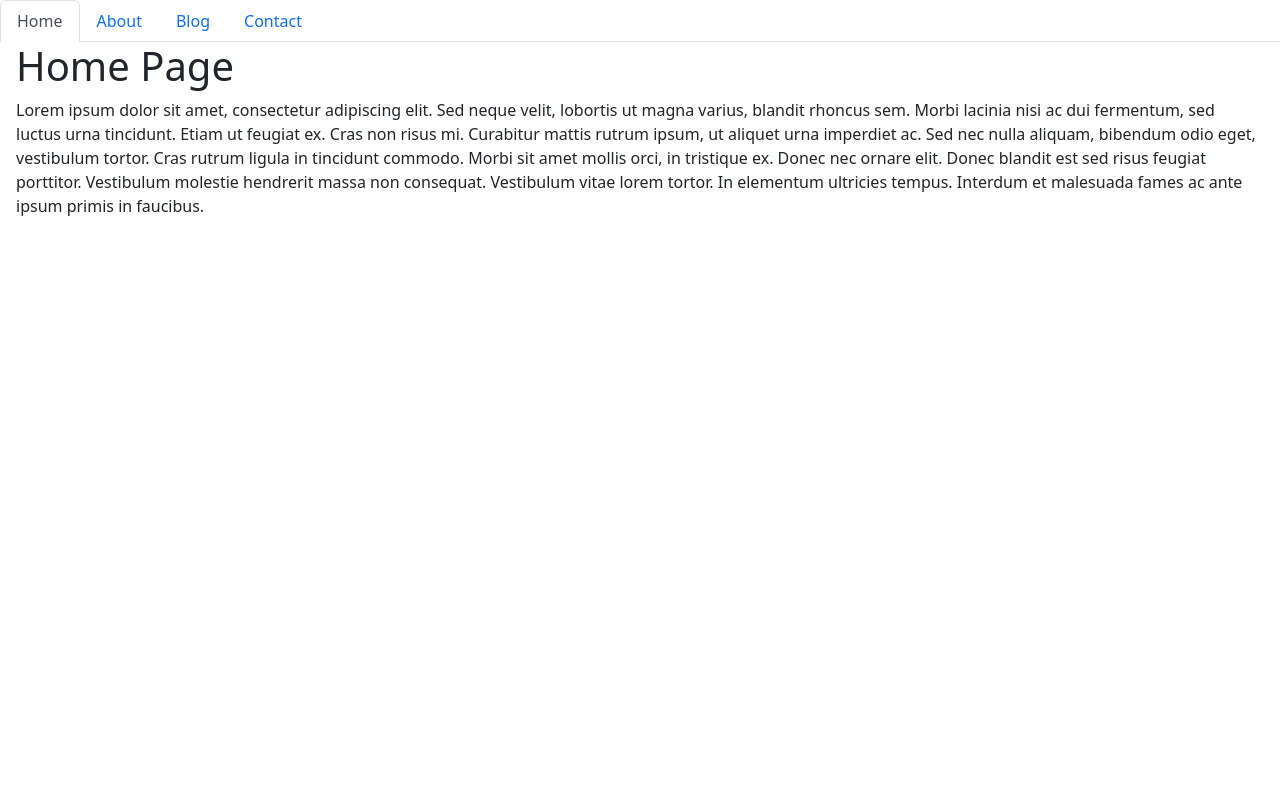
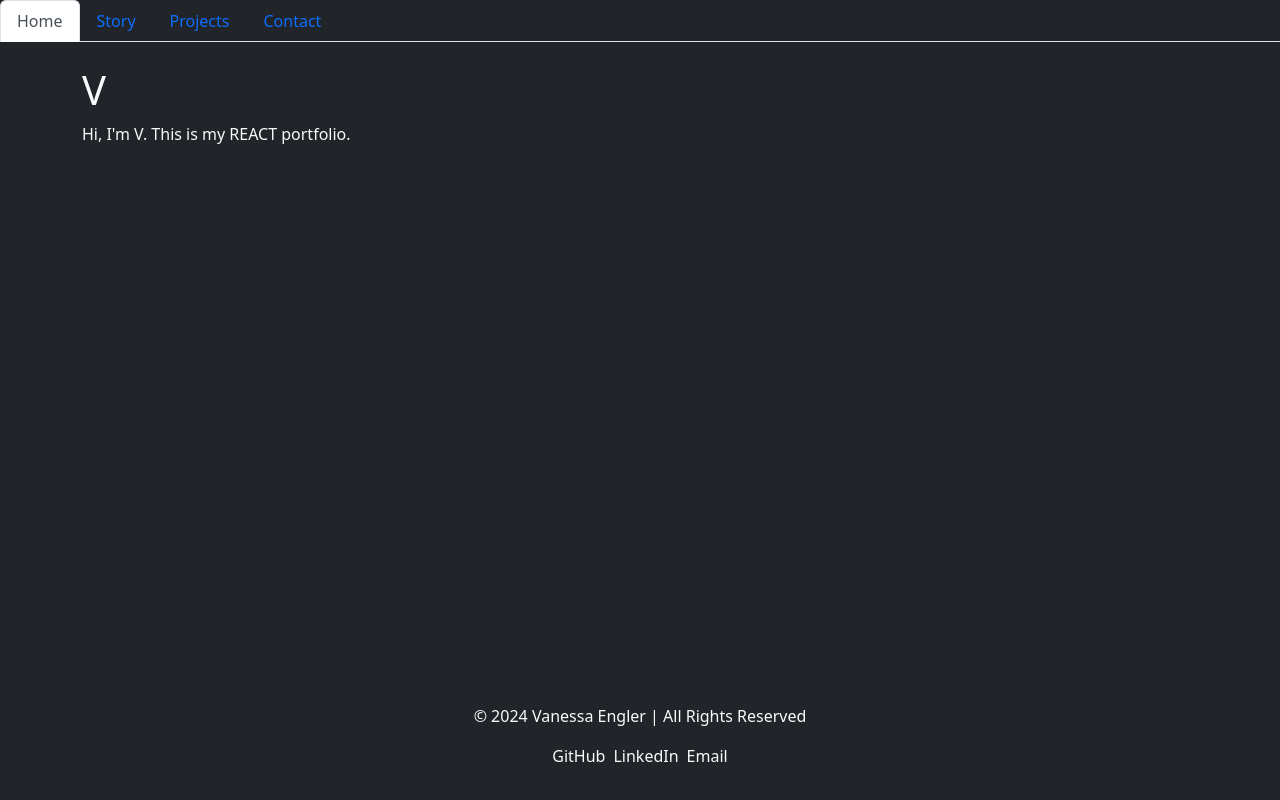
Before and after one commit to LunarWyrm/v-react-portfolio, a React (Vite) app in the folder Portfolio/: page / in a window 1280 px wide. Built offline with nearby package versions, Linux system fonts and the light colour scheme.

Commit message:
Added styling and project placeholders
-Added styling and project placeholders

```diff
--- /dev/null
+++ b/Portfolio/src/App.css
@@ -0,0 +1,41 @@
+body {
+    background-color: #121212; /* Dark background */
+    color: #f0f0f0; /* Light text */
+  }
+
+  .nav-link {
+    color: #f0f0f0;
+  }
+
+  .nav-link.active {
+    background-color: #222222;
+    color: #ffffff;
+  }
+
+  .card {
+    border: 1px solid #98E970;
+  }
+
+  .btn-outline-light {
+    border-color: #98E970;
+    color: #98E970;
+  }
+
+  .btn-outline-light:hover {
+    background-color: #98E970;
+    color: #000000;
+  }
+
+  footer {
+    background-color: #121212; /* Ensure it's dark like the rest of the site */
+    padding: 20px 0;
+  }
+
+  footer a {
+    text-decoration: none;
+    color: #98E970; /* Light green for link hover */
+  }
+
+  footer a:hover {
+    color: #ffffff; /* White on hover */
+  }
--- a/Portfolio/src/App.jsx
+++ b/Portfolio/src/App.jsx
@@ -1,4 +1,5 @@
 import PortfolioContainer from "./components/PortfolioContainer";
+import './App.css';
 
 const App = () => <PortfolioContainer />;
 
--- /dev/null
+++ b/Portfolio/src/components/Footer.jsx
@@ -0,0 +1,22 @@
+import React from 'react';
+
+export default function Footer() {
+  return (
+    <footer className="bg-dark text-light text-center py-3">
+      <div className="container">
+        <p>&copy; 2024 Vanessa Engler | All Rights Reserved</p>
+        <ul className="list-inline">
+          <li className="list-inline-item">
+            <a href="https://github.com/your-github" className="text-light">GitHub</a>
+          </li>
+          <li className="list-inline-item">
+            <a href="https://linkedin.com/in/your-linkedin" className="text-light">LinkedIn</a>
+          </li>
+          <li className="list-inline-item">
+            <a href="mailto:englerprogramming@gmail.com" className="text-light">Email</a>
+          </li>
+        </ul>
+      </div>
+    </footer>
+  );
+}
--- a/Portfolio/src/components/NavTabs.jsx
+++ b/Portfolio/src/components/NavTabs.jsx
@@ -16,22 +16,22 @@ function NavTabs({ currentPage, handlePageChange }) {
       </li>
       <li className="nav-item">
         <a
-          href="#about"
-          onClick={() => handlePageChange('About')}
+          href="#story"
+          onClick={() => handlePageChange('Story')}
           // Check to see if the currentPage is `About`, and if so we use the active link class from bootstrap. Otherwise, we set it to a normal nav-link
-          className={currentPage === 'About' ? 'nav-link active' : 'nav-link'}
+          className={currentPage === 'Story' ? 'nav-link active' : 'nav-link'}
         >
-          About
+          Story
         </a>
       </li>
       <li className="nav-item">
         <a
-          href="#blog"
-          onClick={() => handlePageChange('Blog')}
+          href="#projects"
+          onClick={() => handlePageChange('Projects')}
           // Check to see if the currentPage is `Blog`, and if so we use the active link class from bootstrap. Otherwise, we set it to a normal nav-link
-          className={currentPage === 'Blog' ? 'nav-link active' : 'nav-link'}
+          className={currentPage === 'Projects' ? 'nav-link active' : 'nav-link'}
         >
-          Blog
+          Projects
         </a>
       </li>
       <li className="nav-item">
--- a/Portfolio/src/components/PortfolioContainer.jsx
+++ b/Portfolio/src/components/PortfolioContainer.jsx
@@ -1,35 +1,38 @@
-import { useState } from 'react';
+import React, { useState } from 'react';
 import NavTabs from './NavTabs';
 import Home from './pages/Home';
-import About from './pages/About';
-import Blog from './pages/Blog';
+import Story from './pages/Story';
+import Projects from './pages/Projects';
 import Contact from './pages/Contact';
+import Footer from './Footer'; // Import the Footer component
 
 export default function PortfolioContainer() {
   const [currentPage, setCurrentPage] = useState('Home');
 
-  // This method is checking to see what the value of `currentPage` is. Depending on the value of currentPage, we return the corresponding component to render.
   const renderPage = () => {
-    if (currentPage === 'Home') {
-      return <Home />;
+    switch (currentPage) {
+      case 'Home':
+        return <Home />;
+      case 'Story':
+        return <Story />;
+      case 'Projects':
+        return <Projects />;
+      case 'Contact':
+        return <Contact />;
+      default:
+        return <Home />;
     }
-    if (currentPage === 'About') {
-      return <About />;
-    }
-    if (currentPage === 'Blog') {
-      return <Blog />;
-    }
-    return <Contact />;
   };
 
   const handlePageChange = (page) => setCurrentPage(page);
 
   return (
-    <div>
-      {/* We are passing the currentPage from state and the function to update it */}
+    <div className="bg-dark text-light min-vh-100 d-flex flex-column">
       <NavTabs currentPage={currentPage} handlePageChange={handlePageChange} />
-      {/* Here we are calling the renderPage method which will return a component  */}
-      <main className="mx-3">{renderPage()}</main>
+      <main className="container mt-4 flex-grow-1">
+        {renderPage()}
+      </main>
+      <Footer />
     </div>
   );
 }
--- /dev/null
+++ b/Portfolio/src/components/Project.jsx
@@ -0,0 +1,20 @@
+import React from 'react';
+
+export default function Project({ title, description, link, repo }) {
+  return (
+    <div className="card bg-dark text-light mb-3">
+      <div className="card-body">
+        <h5 className="card-title">{title}</h5>
+        <p className="card-text">{description}</p>
+        <div className="d-flex justify-content-between">
+          <a href={link} target="_blank" rel="noopener noreferrer" className="btn btn-outline-light">
+            View Project
+          </a>
+          <a href={repo} target="_blank" rel="noopener noreferrer" className="btn btn-outline-light">
+            View Code
+          </a>
+        </div>
+      </div>
+    </div>
+  );
+}
--- a/Portfolio/src/components/pages/About.jsx
+++ /dev/null
@@ -1,15 +0,0 @@
-export default function About() {
-  return (
-    <div>
-      <h1>About Page</h1>
-      <p>
-        Nunc pharetra finibus est at efficitur. Praesent sed congue diam.
-        Integer gravida dui mauris, ut interdum nunc egestas sed. Aenean sed
-        mollis diam. Nunc aliquet risus ac finibus porta. Nam quis arcu non
-        lectus tincidunt fermentum. Suspendisse aliquet orci porta quam semper
-        imperdiet. Praesent euismod mi justo, faucibus scelerisque risus cursus
-        in. Sed rhoncus mollis diam, sit amet facilisis lectus blandit at.
-      </p>
-    </div>
-  );
-}
--- a/Portfolio/src/components/pages/Blog.jsx
+++ /dev/null
@@ -1,22 +0,0 @@
-export default function Blog() {
-  return (
-    <div>
-      <h1>Blog Page</h1>
-      <p>
-        Donec a volutpat quam. Curabitur nec varius justo, sed rutrum ligula.
-        Curabitur pellentesque turpis sit amet eros iaculis, a mollis arcu
-        dictum. Ut vel ante eget massa ornare placerat. Etiam nisl orci, finibus
-        sodales volutpat et, hendrerit ut dolor. Suspendisse porta dictum nunc,
-        sed pretium risus rutrum eget. Nam consequat, ligula in faucibus
-        vestibulum, nisi justo laoreet risus, luctus luctus mi lacus sit amet
-        libero. Class aptent taciti sociosqu ad litora torquent per conubia
-        nostra, per inceptos himenaeos. Mauris pretium condimentum tellus eget
-        lobortis. Interdum et malesuada fames ac ante ipsum primis in faucibus.
-        Donec placerat accumsan mi, ut congue neque placerat eu. Donec nec ipsum
-        in velit pellentesque vehicula sit amet at augue. Maecenas aliquam
-        bibendum congue. Pellentesque semper, lectus non ullamcorper iaculis,
-        est ligula suscipit velit, sed bibendum turpis dui in sapien.
-      </p>
-    </div>
-  );
-}
--- a/Portfolio/src/components/pages/Contact.jsx
+++ b/Portfolio/src/components/pages/Contact.jsx
@@ -1,20 +1,14 @@
 export default function Contact() {
   return (
     <div>
-      <h1>Contact Page</h1>
-      <p>
-        Integer cursus bibendum sem non pretium. Vestibulum in aliquet sem, quis
-        molestie urna. Aliquam semper ultrices varius. Aliquam faucibus sit amet
-        magna a ultrices. Aenean pellentesque placerat lacus imperdiet
-        efficitur. In felis nisl, luctus non ante euismod, tincidunt bibendum
-        mi. In a molestie nisl, eu sodales diam. Nam tincidunt lacus quis magna
-        posuere, eget tristique dui dapibus. Maecenas fermentum elementum
-        faucibus. Quisque nec metus vestibulum, egestas massa eu, sollicitudin
-        ipsum. Nulla facilisi. Sed ut erat ligula. Nam tincidunt nunc in nibh
-        dictum ullamcorper. Class aptent taciti sociosqu ad litora torquent per
-        conubia nostra, per inceptos himenaeos. Etiam ornare rutrum felis at
-        rhoncus. Etiam vel condimentum magna, quis tempor nulla.
-      </p>
+      <h1>Links</h1>
+      <ul>
+        <a href="mailto:englerprogramming@gmail.com">✉️ englerprogramming@gmail.com</a>
+        <br />
+        <a href="https://github.com/LunarWyrm">💻 GitHub</a>
+        <br />
+        <a href="https://www.linkedin.com/in/vanessaengler/">🔗 LinkedIn</a>
+      </ul>
     </div>
   );
 }
--- a/Portfolio/src/components/pages/Home.jsx
+++ b/Portfolio/src/components/pages/Home.jsx
@@ -1,18 +1,9 @@
 export default function Home() {
   return (
     <div>
-      <h1>Home Page</h1>
+      <h1>V</h1>
       <p>
-        Lorem ipsum dolor sit amet, consectetur adipiscing elit. Sed neque
-        velit, lobortis ut magna varius, blandit rhoncus sem. Morbi lacinia nisi
-        ac dui fermentum, sed luctus urna tincidunt. Etiam ut feugiat ex. Cras
-        non risus mi. Curabitur mattis rutrum ipsum, ut aliquet urna imperdiet
-        ac. Sed nec nulla aliquam, bibendum odio eget, vestibulum tortor. Cras
-        rutrum ligula in tincidunt commodo. Morbi sit amet mollis orci, in
-        tristique ex. Donec nec ornare elit. Donec blandit est sed risus feugiat
-        porttitor. Vestibulum molestie hendrerit massa non consequat. Vestibulum
-        vitae lorem tortor. In elementum ultricies tempus. Interdum et malesuada
-        fames ac ante ipsum primis in faucibus.
+        Hi, I'm V. This is my REACT portfolio.
       </p>
     </div>
   );
--- /dev/null
+++ b/Portfolio/src/components/pages/Projects.jsx
@@ -0,0 +1,43 @@
+import React from 'react';
+import Project from '../Project';
+
+export default function Projects() {
+  const projectData = [
+    {
+      title: 'Project One',
+      description: 'A description of Project One, which is an amazing project that solves X problem.',
+      link: 'https://project-one-link.com',
+      repo: 'https://github.com/your-github/project-one',
+    },
+    {
+      title: 'Project Two',
+      description: 'This is Project Two, a fantastic app that helps you do Y.',
+      link: 'https://project-two-link.com',
+      repo: 'https://github.com/your-github/project-two',
+    },
+    {
+      title: 'Project Three',
+      description: 'An innovative solution for Z, Project Three has these features...',
+      link: 'https://project-three-link.com',
+      repo: 'https://github.com/your-github/project-three',
+    },
+  ];
+
+  return (
+    <div className="container">
+      <h2 className="my-4">My Projects</h2>
+      <div className="row">
+        {projectData.map((project, index) => (
+          <div className="col-md-4" key={index}>
+            <Project
+              title={project.title}
+              description={project.description}
+              link={project.link}
+              repo={project.repo}
+            />
+          </div>
+        ))}
+      </div>
+    </div>
+  );
+}
--- /dev/null
+++ b/Portfolio/src/components/pages/Story.jsx
@@ -0,0 +1,10 @@
+export default function Story() {
+  return (
+    <div>
+      <h1>Story</h1>
+      <p>
+        I'm V. I like D&D, making music, and leatherworking.
+      </p>
+    </div>
+  );
+}
```
